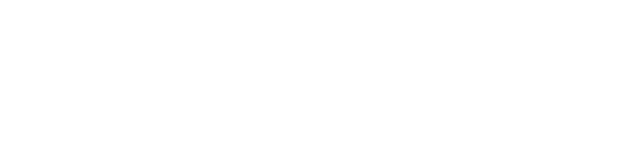
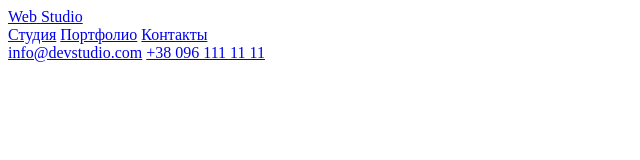
Before and after one commit to Dro5zd/goit-markup-hw-01, a plain HTML site: page index.html in a window 1280 px wide. Shown: the whole page, without its empty margins (0-640 px from the left). Drawn offline with Linux system fonts and the light colour scheme.

Commit message:
:art: feat: Add header HTML

```diff
--- a/index.html
+++ b/index.html
@@ -6,5 +6,26 @@
     <title>GoIt HM-01</title>
 </head>
 <body>
+<header>
+    <a href="#" class="main-logo">
+        <span class="logo-first-part">Web</span>
+        <span class="logo-second-part">Studio</span>
+    </a>
+    <nav class="nav-links">
+        <a href="#" class="nav-link">Студия</a>
+        <a href="#" class="nav-link">Портфолио</a>
+        <a href="#" class="nav-link">Контакты</a>
+    </nav>
+    <div class="contacts">
+        <a href="mailto:info@devstudio.com" class="mail-link">info@devstudio.com</a>
+        <a href="tel:+380961111111" class="phone-link">+38 096 111 11 11</a>
+    </div>
+</header>
+<main>
+
+</main>
+<footer>
+
+</footer>
 </body>
 </html>
```
Also changed, not shown: images/description/description-img-1.jpg (renamed from images/descr/wdwd-img-1.jpg), images/description/description-img-2.jpg (renamed from images/descr/wdwd-img-2.jpg), images/description/description-img-3.jpg (renamed from images/descr/wdwd-img-3.jpg), images/team/team-img-1.jpg (renamed from images/team/img.jpg), images/team/team-img-2.jpg (renamed from images/team/img-1.jpg), images/team/team-img-3.jpg (renamed from images/team/img-2.jpg), images/team/team-img-4.jpg (renamed from images/team/img-3.jpg).
